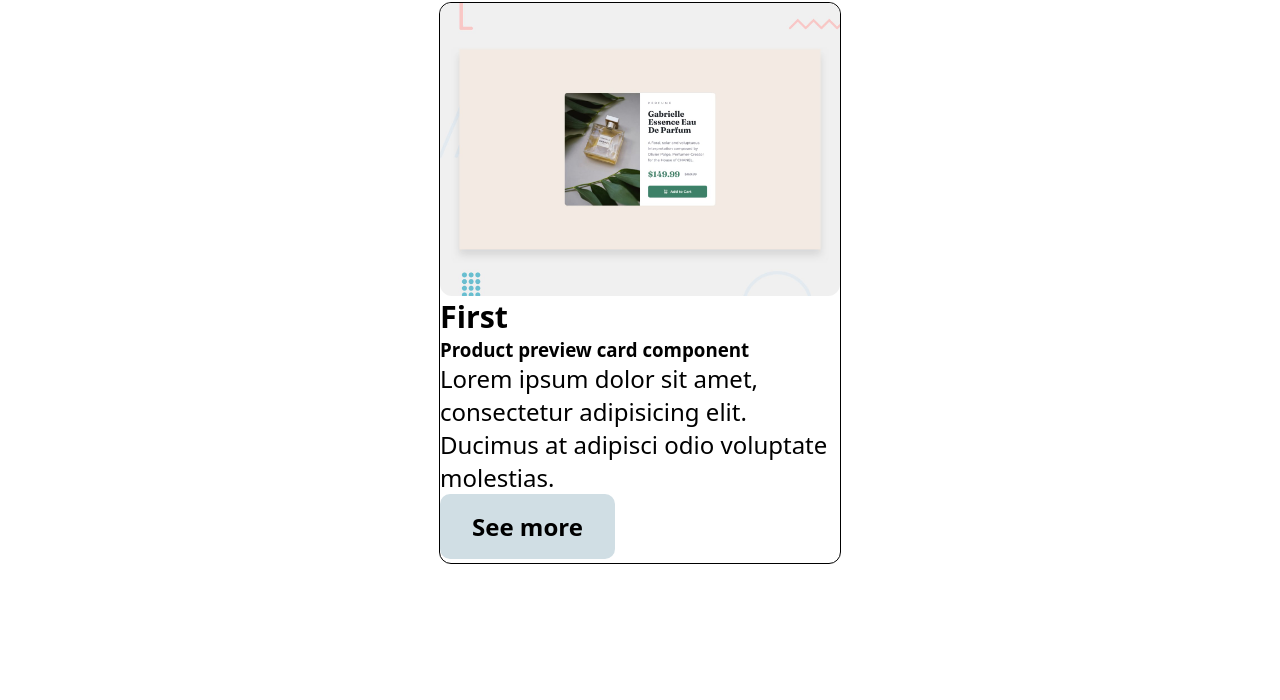
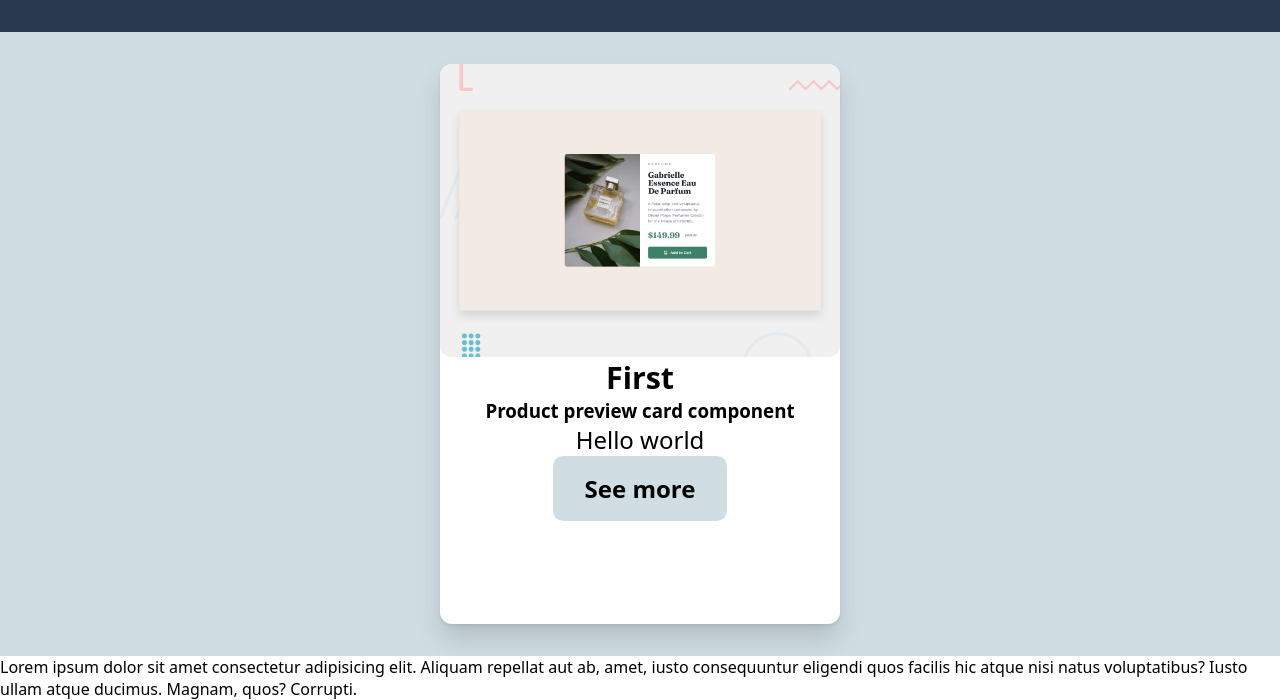
Before and after one commit to DaveOval/Frontend-Mentor-challenges, a plain HTML site: page index.html in a window 1280 px wide. Shown: the part 1070-1770 px from the top of the page. Before the commit the page ends 1634 px from the top, so only its background shows below. Drawn offline with Linux system fonts and the light colour scheme.

Commit message:
se termino el estilo de las tarjetas

```diff
--- a/index.css
+++ b/index.css
@@ -66,7 +66,7 @@ nav a:hover {
 }
 /* home */
 .home{
-    height: 85vh;
+    height: 90vh;
     width: 100%;
     background-color: white;
     padding-top: 10vh;
@@ -115,16 +115,31 @@ nav a:hover {
     height: 5rem;
 }
 .cards{
-    padding-top: 10px;
+    width: 100%;
+    background-color: var(--secundary-color);
+    padding-top: 2rem;
+    padding-bottom: 2rem;
+    display: flex;
+    align-items: center;
+    justify-content: center;
 }
 .card{
+    background-color: white;
     height: 35rem;
     width: 25rem;
     border-radius: 12px;
-    border: 1px solid black ;
     display: flex;
     flex-direction: column;
+    box-shadow:
+            0px 1.9px 3.3px rgba(0, 0, 0, 0.07),
+            0px 15px 26px rgba(0, 0, 0, 0.14);
 }
 .card-img{
     border-radius: 12px;
 }
+.card-content{
+    display: flex;
+    flex-direction: column;
+    align-items: center;
+    justify-content: center;
+}
--- a/index.html
+++ b/index.html
@@ -7,6 +7,7 @@
     <title>Frontend Mentor Challeges</title>
     <link rel="stylesheet" href="./index.css">
 </head>
+
 <body>
     <!--Barra de navegacion-->
     <nav>
@@ -45,11 +46,18 @@
         <div class="cards">
             <div class="card">
                 <img class="card-img" src="./001-product-preview-card-component-main/design/desktop-preview.jpg" alt="">
-                <h2>First</h2>
-                <h3>Product preview card component</h3>
-                <p>Lorem ipsum dolor sit amet, consectetur adipisicing elit. Ducimus at adipisci odio voluptate molestias.</p>
-            <a href="./001-product-preview-card-component-main/index.html"><button>See more</button></a>
+                <div class="card-content">
+                    <h2>First</h2>
+                    <h3>Product preview card component</h3>
+                    <p>Hello world</p>
+                    <a href="./001-product-preview-card-component-main/index.html"><button>See more</button></a>
+                </div>
             </div>
         </div>
+    </section>
+
+    <footer>
+        Lorem ipsum dolor sit amet consectetur adipisicing elit. Aliquam repellat aut ab, amet, iusto consequuntur eligendi quos facilis hic atque nisi natus voluptatibus? Iusto ullam atque ducimus. Magnam, quos? Corrupti.
+    </footer>
 </body>
 </html>
```
Also changed, not shown: MEDIA/css-3.png, MEDIA/html-5.png.
